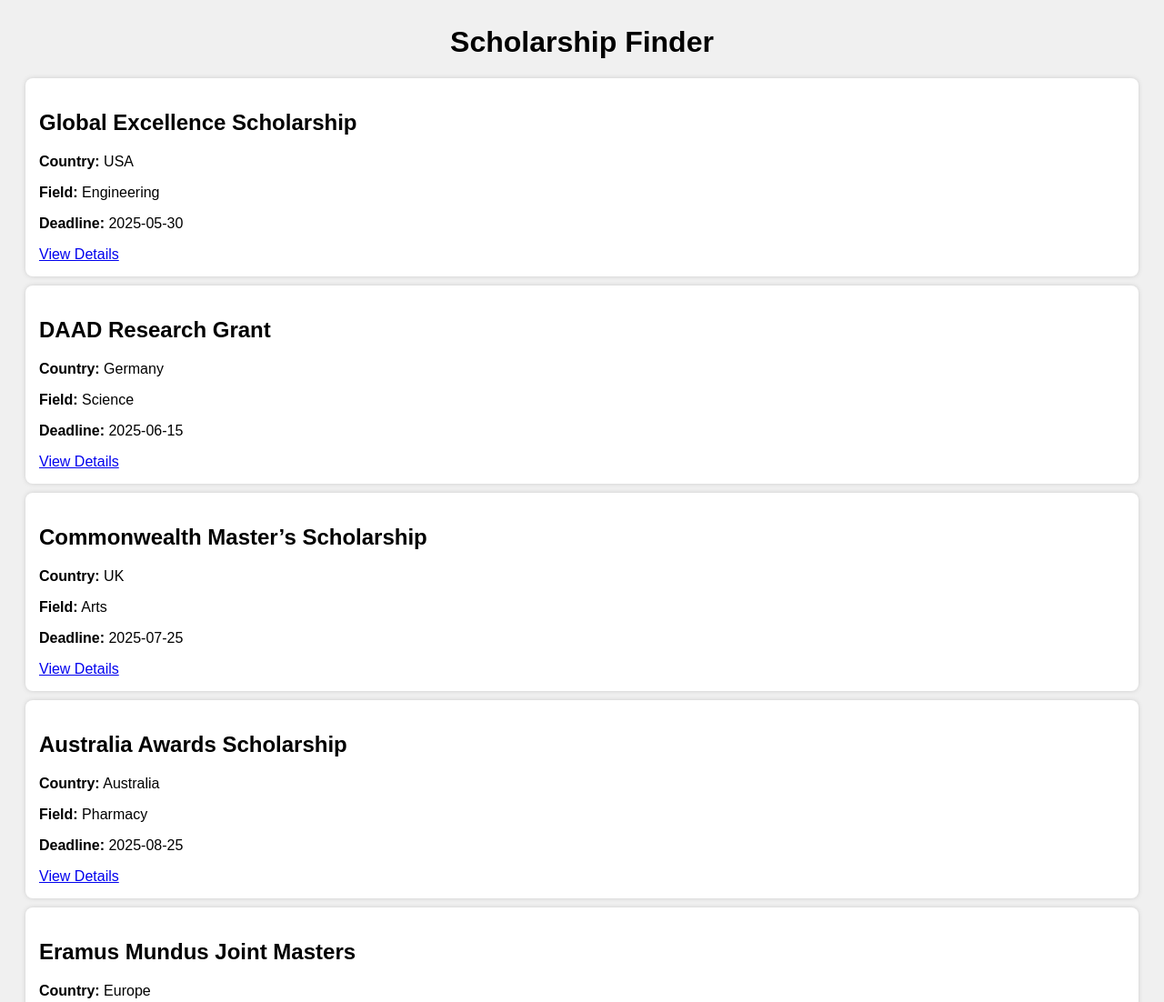
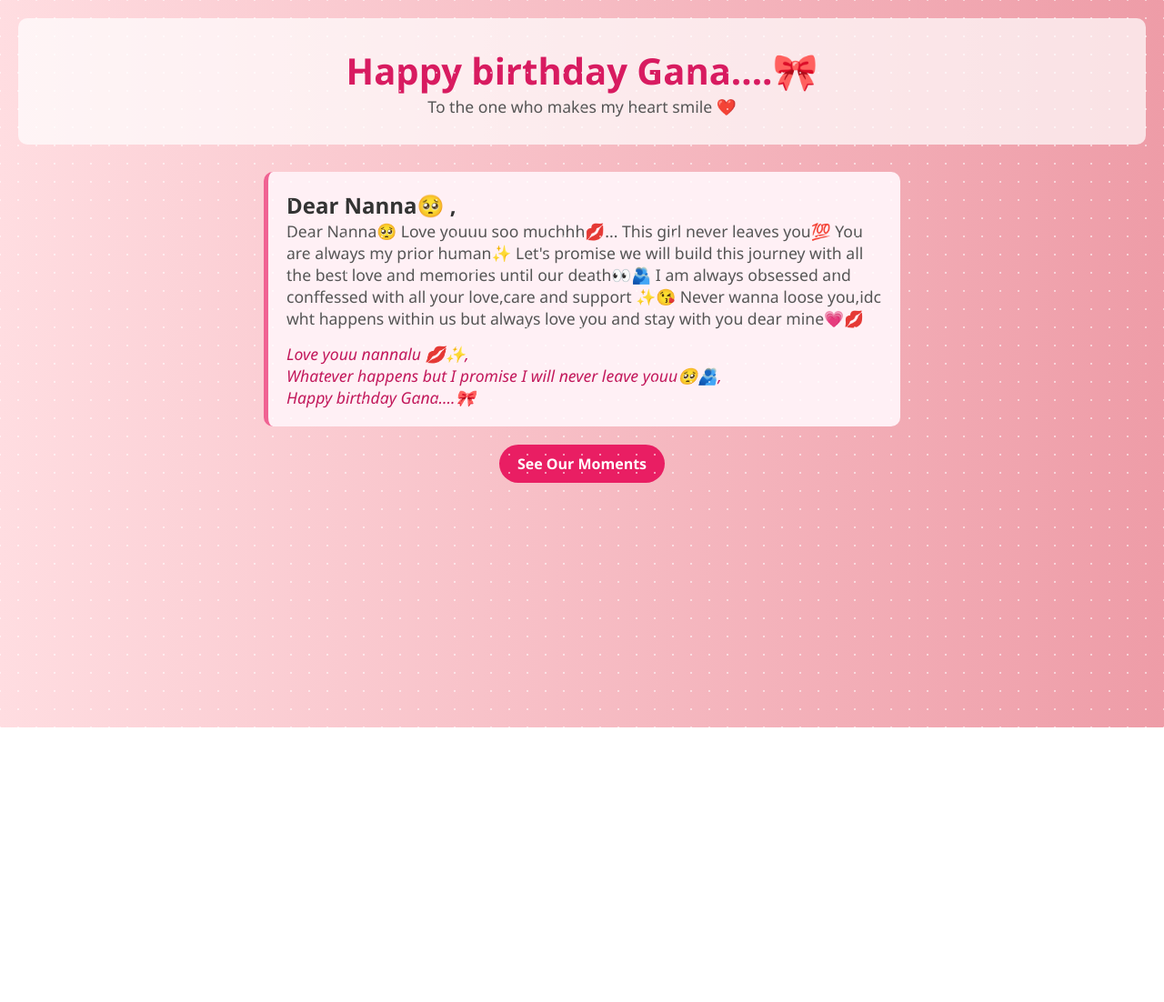
Before and after one commit to rdurgabhavani045/scholarship, a plain HTML site: page index.html in a window 1280 px wide. Shown: the top 1102 px of the page at 91% size. After the commit the page ends 800 px from the top, so only its background shows below. Drawn offline with Linux system fonts and the light colour scheme.

Commit message:
Add files via upload

```diff
--- a/index.html
+++ b/index.html
@@ -1,28 +1,44 @@
-<html>
+<!DOCTYPE html>
+<html lang="en">
 <head>
-  <title>Scholarship Finder</title>
-  <link rel="stylesheet" href="style.css">
+  <meta charset="UTF-8" />
+  <meta name="viewport" content="width=device-width, initial-scale=1.0"/>
+  <title>Happy Birthday, Love!</title>
+  <link rel="stylesheet" href="style.css" />
 </head>
 <body>
-  <center>
-  <h1>Scholarship Finder</h1>
-  </center>
-  <div id="scholarshipList"></div>
-  <script src="data.js"></script>
-  <script>
-    const listDiv = document.getElementById('scholarshipList');
-    scholarships.forEach(s => {
-      const card = document.createElement("div");
-      card.className = "card";
-      card.innerHTML = `
-        <h2>${s.name}</h2>
-        <p><strong>Country:</strong> ${s.country}</p>
-        <p><strong>Field:</strong> ${s.field}</p>
-        <p><strong>Deadline:</strong> ${s.deadline}</p>
-        <a href="details.html?id=${s.id}">View Details</a>
-      `;
-      listDiv.appendChild(card);
-    });
-  </script>
+  <audio autoplay loop>
+    <source src="music.mp3" type="audio/mp3">
+    Your browser does not support the audio element.
+  </audio>
+
+  <div class="sparkles"></div>
+
+  <header>
+    <h1>Happy birthday Gana....🎀</h1>
+    <p>To the one who makes my heart smile ❤️</p>
+  </header>
+
+  <main>
+    <section class="message">
+      <h2>Dear Nanna🥺
+,</h2>
+      <p>
+        Dear Nanna🥺
+  Love youuu soo muchhh💋...
+  This girl never leaves you💯
+   You are always my prior human✨
+Let's promise we will build this journey with all the best love and memories until our death👀🫂
+I am always obsessed and conffessed with all your love,care and support ✨😘
+Never wanna loose you,idc wht happens within us but always love you and stay with you dear mine💗💋
+      </p>
+      <p class="signature">Love youu nannalu 💋✨,<br>Whatever happens but I promise I will never leave youu🥺🫂,<br>Happy birthday Gana....🎀</p>
+    </section>
+
+    <div class="buttons">
+      <a href="gallery.html" class="btn">See Our Moments</a>
+    </div>
+  </main>
 </body>
+<script src="script.js"></script>
 </html>
--- /dev/null
+++ b/script.js
@@ -0,0 +1,3 @@
+// Optional: You can add confetti or sound effects later.
+// This basic JS adds sparkles via CSS.
+console.log("Sparkle effect loaded 🎇");
--- a/style.css
+++ b/style.css
@@ -1,33 +1,102 @@
-body {
-  font-family: Arial, sans-serif;
-  padding: 20px;
-  background: #f0f0f0;
+* {
+  margin: 0;
+  padding: 0;
+  box-sizing: border-box;
 }
 
-.card {
-  background: #fff;
-  padding: 15px;
-  margin: 10px 0;
-  border-radius: 8px;
-  box-shadow: 0 0 5px #ccc;
+body {
+  background: linear-gradient(to right, #ffdde1, #ee9ca7);
+  font-family: 'Segoe UI', sans-serif;
+  color: #333;
+  overflow-x: hidden;
+  position: relative;
 }
 
-input, textarea, button {
-  width: 100%;
-  margin: 10px 0;
-  padding: 10px;
-  font-size: 16px;
+header {
+  text-align: center;
+  background: rgba(255, 255, 255, 0.7);
+  padding: 30px;
+  border-radius: 10px;
+  margin: 20px;
 }
 
-button {
-  background-color: #28a745;
-  color: white;
-  border: none;
-  border-radius: 5px;
-  padding: 10px 15px;
-  cursor: pointer;
+h1 {
+  font-size: 2.5rem;
+  color: #d81b60;
 }
 
-button:hover {
-  background-color: #218838;
+p {
+  font-size: 1.1rem;
+  color: #555;
 }
+
+.message {
+  max-width: 700px;
+  margin: 30px auto;
+  padding: 20px;
+  background: #fff0f5;
+  border-left: 5px solid #f06292;
+  border-radius: 10px;
+}
+
+.signature {
+  font-style: italic;
+  margin-top: 15px;
+  color: #c2185b;
+}
+
+.gallery {
+  padding: 20px;
+}
+
+.images {
+  display: flex;
+  flex-wrap: wrap;
+  gap: 15px;
+  justify-content: center;
+}
+
+.images img {
+  max-width: 300px;
+  border-radius: 10px;
+  box-shadow: 0 2px 8px rgba(0,0,0,0.1);
+}
+
+.buttons {
+  text-align: center;
+  margin-top: 30px;
+}
+
+.btn {
+  background: #e91e63;
+  color: white;
+  padding: 10px 20px;
+  border-radius: 25px;
+  text-decoration: none;
+  font-weight: bold;
+  transition: background 0.3s;
+}
+
+.btn:hover {
+  background: #c2185b;
+}
+
+/* Sparkles */
+.sparkles::before {
+  content: '';
+  position: fixed;
+  top: 0;
+  left: 0;
+  width: 100%;
+  height: 100%;
+  pointer-events: none;
+  background-image: radial-gradient(#ffffff88 1px, transparent 1px);
+  background-size: 20px 20px;
+  animation: sparkle 2s infinite linear;
+  z-index: 1;
+}
+
+@keyframes sparkle {
+  0% { background-position: 0 0; }
+  100% { background-position: 20px 20px; }
+}
```
Also changed, not shown: gallery.html (added, +30 -0 lines).
